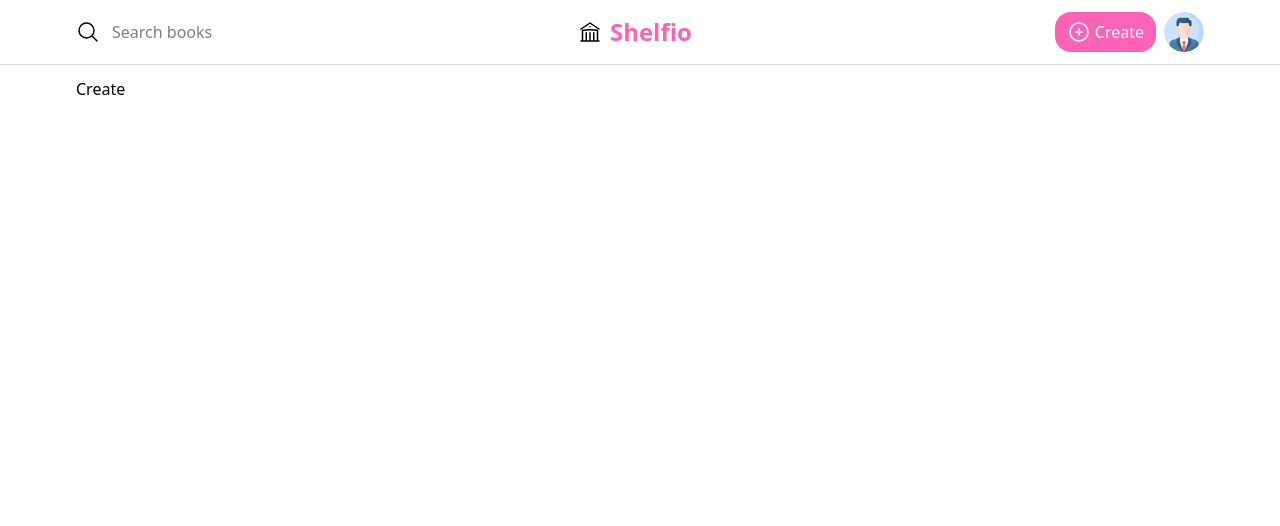
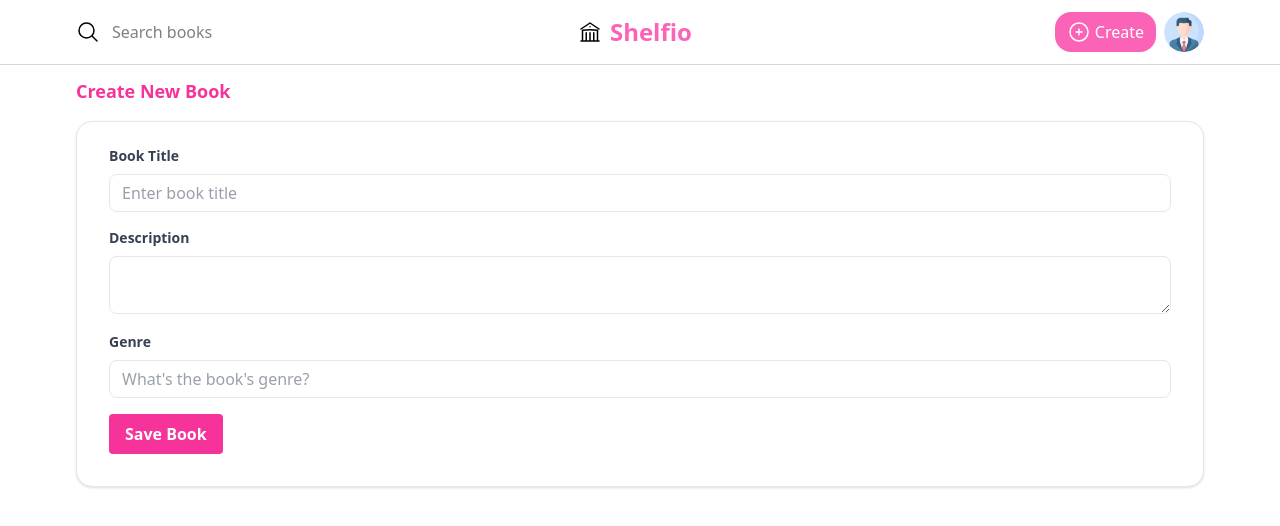
Before and after one commit to aungkyawthetx/library, a React (Vite) app: page /create in a window 1280 px wide. Shown: the top 526 px of the page. Built offline with nearby package versions, Linux system fonts and the light colour scheme.

Commit message:
book create form

```diff
--- a/src/pages/Create.jsx
+++ b/src/pages/Create.jsx
@@ -2,6 +2,35 @@ import React from 'react'
 
 export default function Create() {
   return (
-    <div>Create</div>
+    <div>
+      <p class="inline-block align-baseline font-bold text-pink-500 mb-4 text-lg">
+        Create New Book
+      </p>
+      <form class="bg-white shadow rounded-2xl px-8 pt-6 pb-8 mb-4 border border-gray-200">
+        <div class="mb-4">
+          <label class="block text-gray-700 text-sm font-bold mb-2" for="username">
+            Book Title
+          </label>
+          <input class="appearance-none border border-gray-200 rounded-lg w-full py-2 px-3 text-gray-700 leading-tight focus:outline-none focus:ring-2 focus:ring-indigo-500" id="title" type="text" placeholder="Enter book title"/>
+        </div>
+        <div class="">
+          <label class="block text-gray-700 text-sm font-bold mb-2" for="password">
+            Description
+          </label>
+          <textarea class="appearance-none border border-gray-200 rounded-lg w-full py-2 px-3 text-gray-700 mb-3 leading-tight focus:outline-none focus:ring-2 focus:ring-indigo-500" id="description"> </textarea>
+        </div>
+        <div class="mb-4">
+          <label class="block text-gray-700 text-sm font-bold mb-2" for="username">
+            Genre
+          </label>
+          <input class="appearance-none border border-gray-200 rounded-lg w-full py-2 px-3 text-gray-700 leading-tight focus:outline-none focus:ring-2 focus:ring-indigo-500" id="title" type="text" placeholder="What's the book's genre?"/>
+        </div>
+        <div class="flex items-center justify-between">
+          <button class="bg-pink-500 hover:bg-pink-700 text-white font-bold py-2 px-4 rounded focus:outline-none focus:shadow-outline cursor-pointer" type="button">
+            Save Book
+          </button>
+        </div>
+      </form>
+    </div>
   )
 }
```
